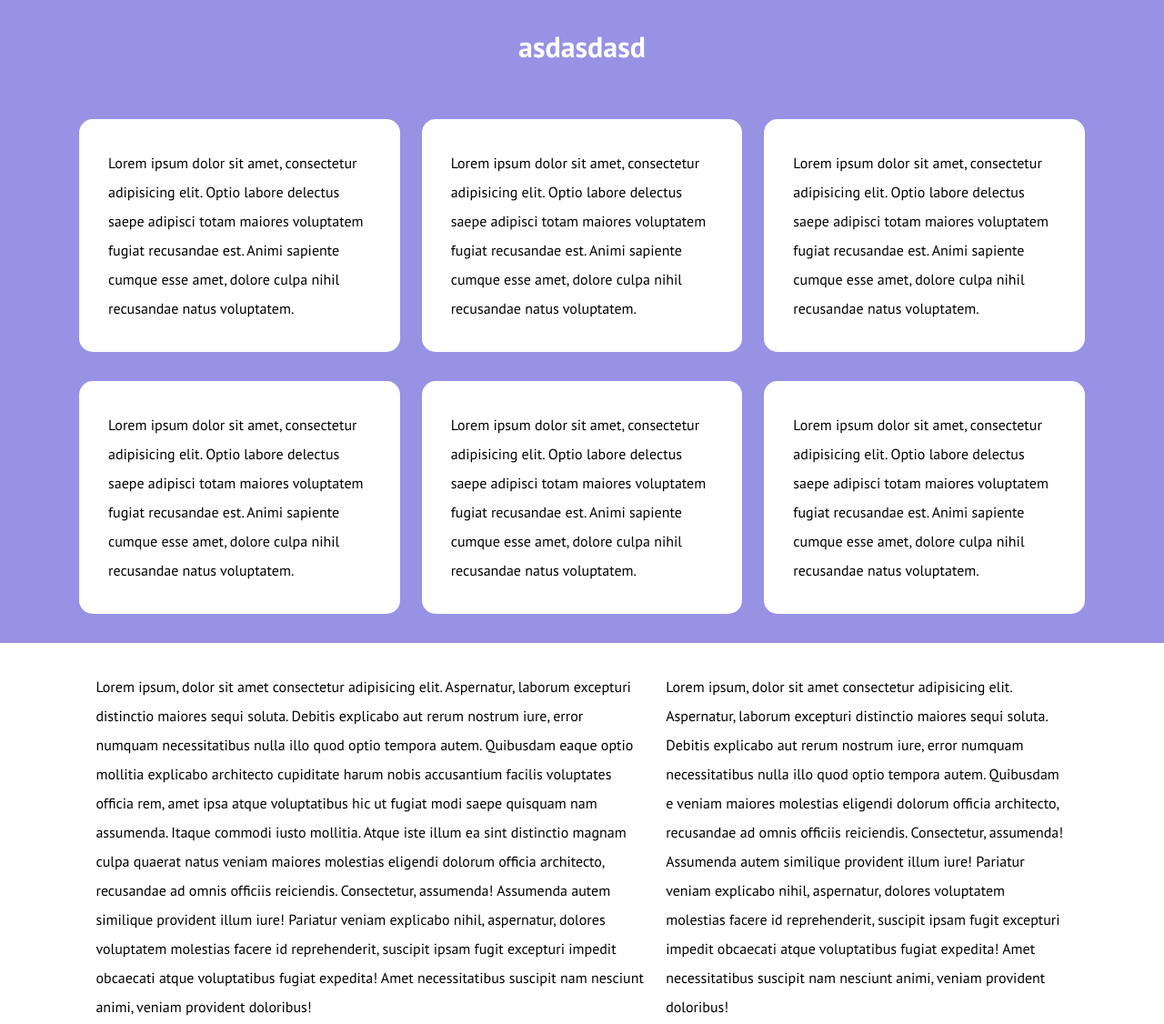
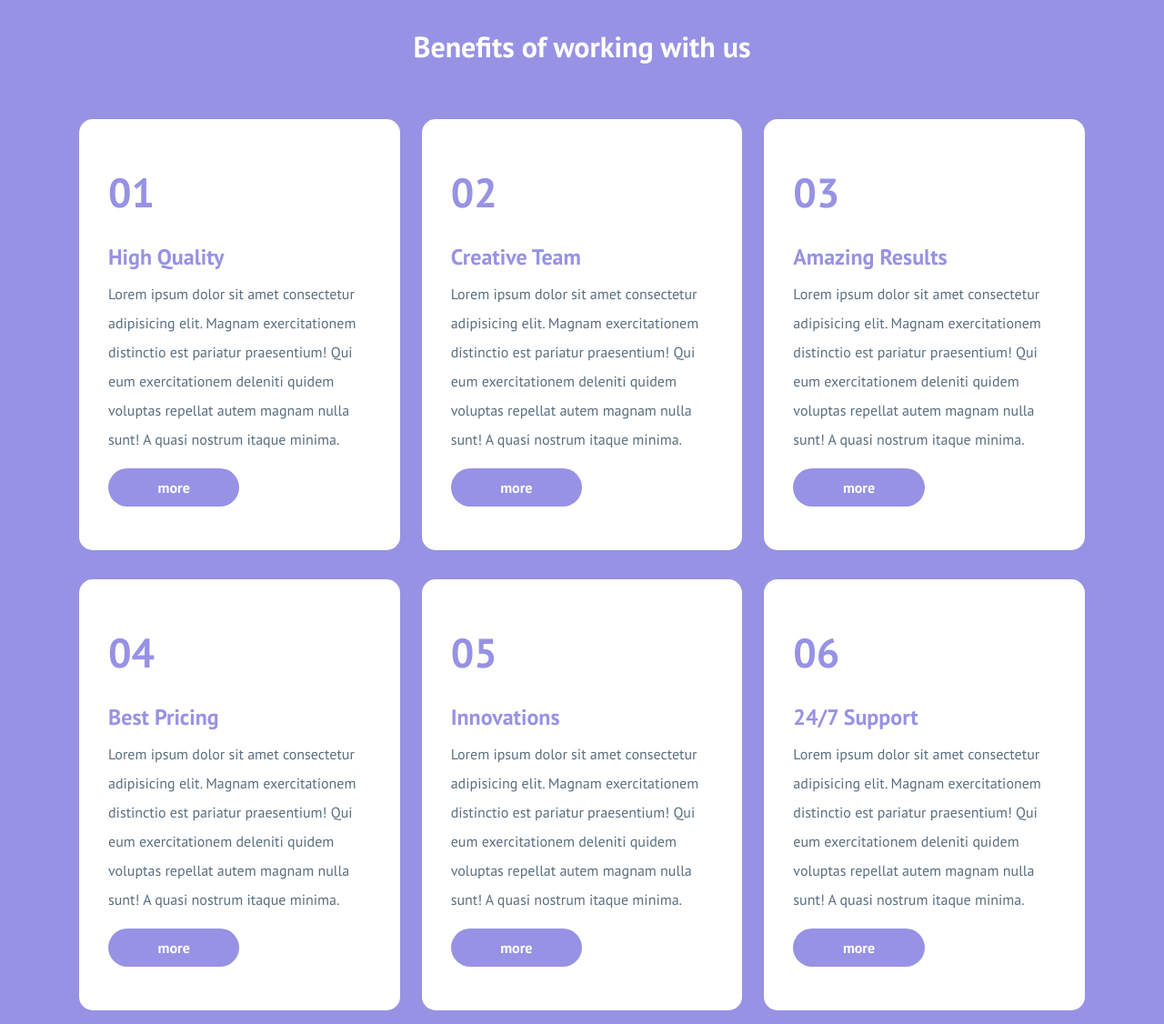
Before and after one commit to LorisP96/htmlcss-responsive-layout, a plain HTML site: page index.html in a window 1280 px wide. Shown: the part 3062-4188 px from the top of the page at 91% size. Drawn offline with Linux system fonts and the light colour scheme.

Commit message:
benefits

```diff
--- a/css/style.css
+++ b/css/style.css
@@ -255,6 +255,25 @@ h2 {
     margin-top: 2rem;
 }
 
+.benefit-card > h2 {
+    font-size: 45px;
+}
+
+.benefit-card > p {
+    color:#5a6e7f;
+}
+
+.benefit-card div {
+    width: 50%;
+}
+
+.benefit-card .button-box {
+    border-radius: 30px;
+    padding-top: 5px;
+    padding-bottom: 5px;
+    font-weight: 700;
+}
+
 /*******************************************************************
                            FOOTER
 ********************************************************************/
--- a/index.html
+++ b/index.html
@@ -221,32 +221,106 @@
         <!-- benefits -->
         <section class="back-purple">
 
-            <div class="container mobile-padding text-center"><h2>asdasdasd</h2></div>
+            <div class="container mobile-padding text-center">
+                <h2>Benefits of working with us</h2>
+            </div>
 
             <div class="benefit-cont container flex-cont mobile-padding">
 
                 <div class="benefit-card">
-                    Lorem ipsum dolor sit amet, consectetur adipisicing elit. Optio labore delectus saepe adipisci totam maiores voluptatem fugiat recusandae est. Animi sapiente cumque esse amet, dolore culpa nihil recusandae natus voluptatem.
+
+                    <h2 class="purple">01</h2>
+
+                    <h3 class="purple">High Quality</h3>
+
+                    <p>
+                        Lorem ipsum dolor sit amet consectetur adipisicing elit. Magnam exercitationem distinctio est pariatur praesentium! Qui eum exercitationem deleniti quidem voluptas repellat autem magnam nulla sunt! A quasi nostrum itaque minima.
+                    </p>
+
+                    <a href="#">
+                        <div class="button-box back-purple text-center">more</div>
+                    </a>
+
                 </div>
 
                 <div class="benefit-card">
-                    Lorem ipsum dolor sit amet, consectetur adipisicing elit. Optio labore delectus saepe adipisci totam maiores voluptatem fugiat recusandae est. Animi sapiente cumque esse amet, dolore culpa nihil recusandae natus voluptatem.
+
+                    <h2 class="purple">02</h2>
+
+                    <h3 class="purple">Creative Team</h3>
+
+                    <p>
+                        Lorem ipsum dolor sit amet consectetur adipisicing elit. Magnam exercitationem distinctio est pariatur praesentium! Qui eum exercitationem deleniti quidem voluptas repellat autem magnam nulla sunt! A quasi nostrum itaque minima.
+                    </p>
+
+                    <a href="#">
+                        <div class="button-box back-purple text-center">more</div>
+                    </a>
+
                 </div>
 
                 <div class="benefit-card">
-                    Lorem ipsum dolor sit amet, consectetur adipisicing elit. Optio labore delectus saepe adipisci totam maiores voluptatem fugiat recusandae est. Animi sapiente cumque esse amet, dolore culpa nihil recusandae natus voluptatem.
+
+                    <h2 class="purple">03</h2>
+
+                    <h3 class="purple">Amazing Results</h3>
+
+                    <p>
+                        Lorem ipsum dolor sit amet consectetur adipisicing elit. Magnam exercitationem distinctio est pariatur praesentium! Qui eum exercitationem deleniti quidem voluptas repellat autem magnam nulla sunt! A quasi nostrum itaque minima.
+                    </p>
+
+                    <a href="#">
+                        <div class="button-box back-purple text-center">more</div>
+                    </a>
+
                 </div>
 
                 <div class="benefit-card">
-                    Lorem ipsum dolor sit amet, consectetur adipisicing elit. Optio labore delectus saepe adipisci totam maiores voluptatem fugiat recusandae est. Animi sapiente cumque esse amet, dolore culpa nihil recusandae natus voluptatem.
+
+                    <h2 class="purple">04</h2>
+
+                    <h3 class="purple">Best Pricing</h3>
+
+                    <p>
+                        Lorem ipsum dolor sit amet consectetur adipisicing elit. Magnam exercitationem distinctio est pariatur praesentium! Qui eum exercitationem deleniti quidem voluptas repellat autem magnam nulla sunt! A quasi nostrum itaque minima.
+                    </p>
+
+                    <a href="#">
+                        <div class="button-box back-purple text-center">more</div>
+                    </a>
+
                 </div>
 
                 <div class="benefit-card">
-                    Lorem ipsum dolor sit amet, consectetur adipisicing elit. Optio labore delectus saepe adipisci totam maiores voluptatem fugiat recusandae est. Animi sapiente cumque esse amet, dolore culpa nihil recusandae natus voluptatem.
+
+                    <h2 class="purple">05</h2>
+
+                    <h3 class="purple">Innovations</h3>
+
+                    <p>
+                        Lorem ipsum dolor sit amet consectetur adipisicing elit. Magnam exercitationem distinctio est pariatur praesentium! Qui eum exercitationem deleniti quidem voluptas repellat autem magnam nulla sunt! A quasi nostrum itaque minima.
+                    </p>
+
+                    <a href="#">
+                        <div class="button-box back-purple text-center">more</div>
+                    </a>
+
                 </div>
 
                 <div class="benefit-card">
-                    Lorem ipsum dolor sit amet, consectetur adipisicing elit. Optio labore delectus saepe adipisci totam maiores voluptatem fugiat recusandae est. Animi sapiente cumque esse amet, dolore culpa nihil recusandae natus voluptatem.
+
+                    <h2 class="purple">06</h2>
+
+                    <h3 class="purple">24/7 Support</h3>
+
+                    <p>
+                        Lorem ipsum dolor sit amet consectetur adipisicing elit. Magnam exercitationem distinctio est pariatur praesentium! Qui eum exercitationem deleniti quidem voluptas repellat autem magnam nulla sunt! A quasi nostrum itaque minima.
+                    </p>
+
+                    <a href="#">
+                        <div class="button-box back-purple text-center">more</div>
+                    </a>
+
                 </div>
 
             </div>
```
